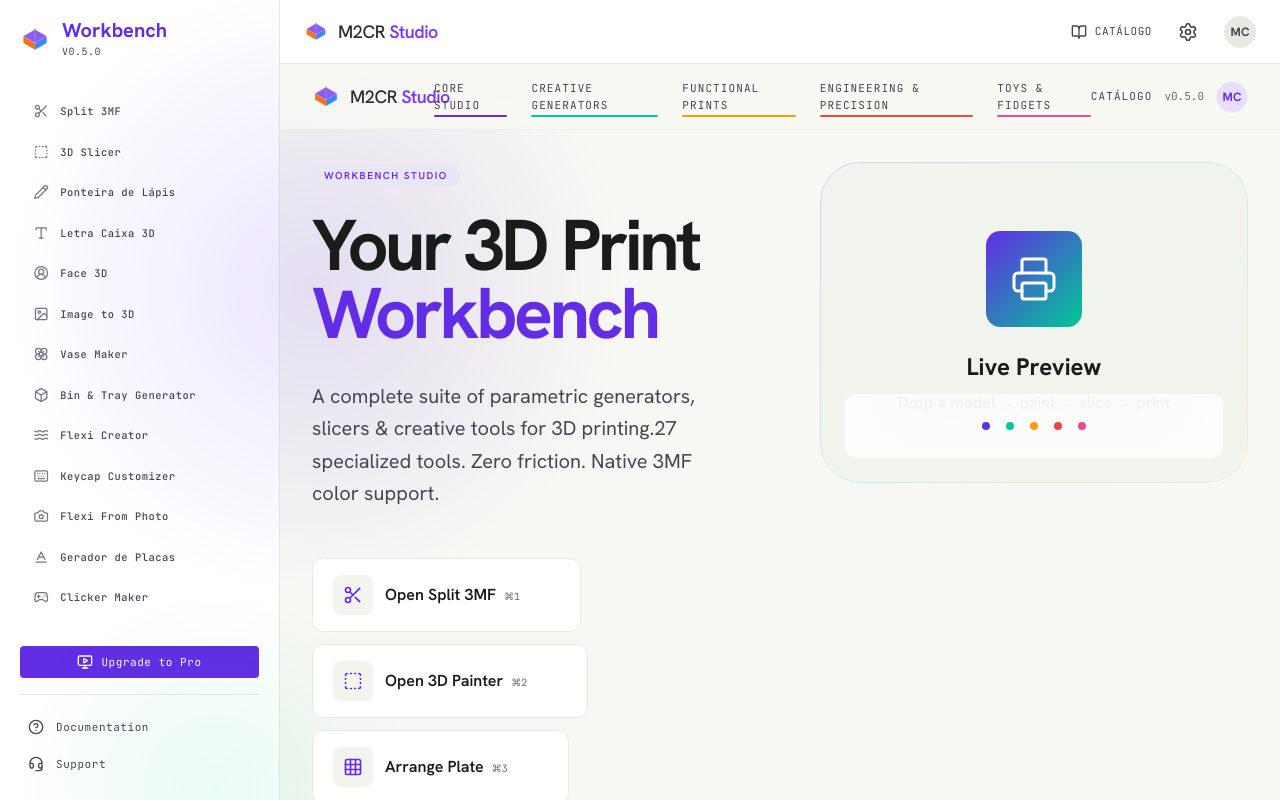
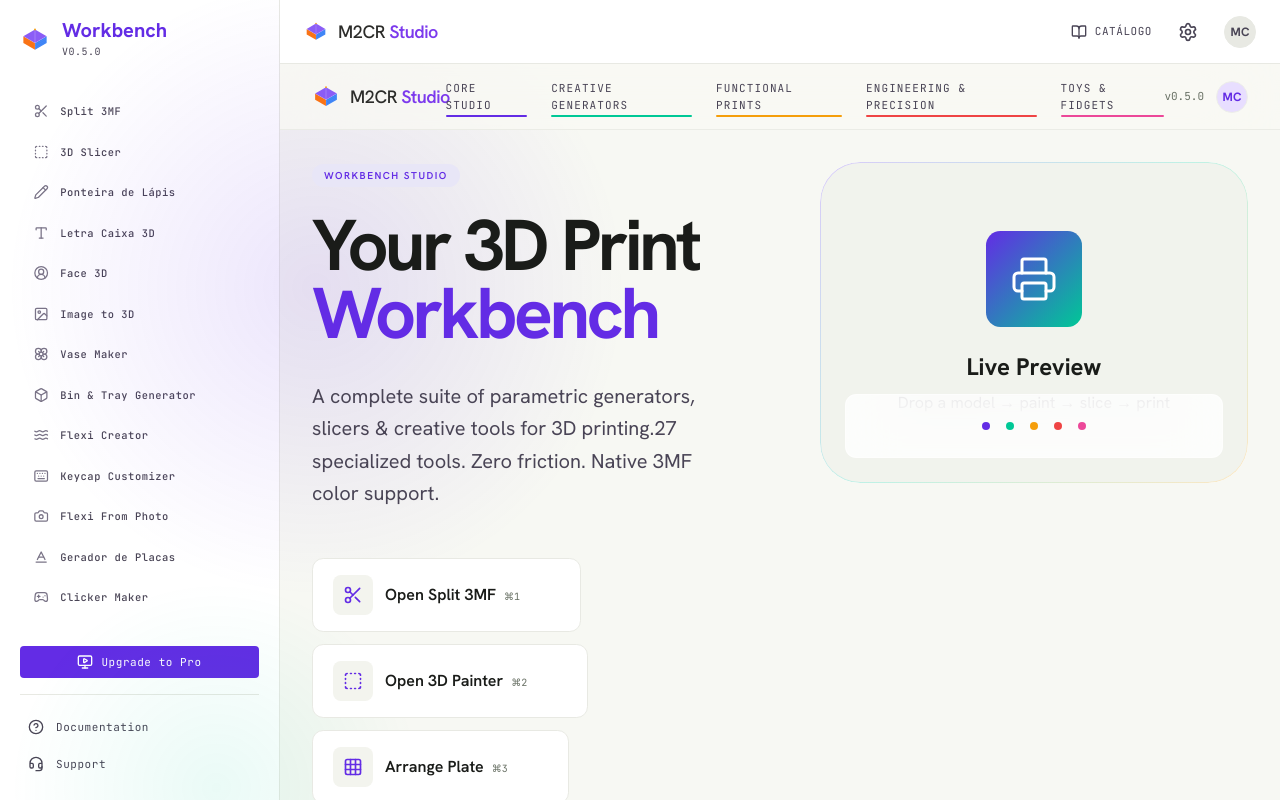
Before and after one commit to celcito/3dlabOpen, a React (Vite) app: page / in a window 1280 px wide. Built offline with nearby package versions, Linux system fonts and the light colour scheme; what three-bvh-csg would draw is missing.

Commit message:
fix: remove duplicated catalog link on dashboard header

```diff
--- a/src/pages/Dashboard.tsx
+++ b/src/pages/Dashboard.tsx
@@ -417,14 +417,6 @@ export default function Dashboard() {
             ))}
           </nav>
           <div className="flex items-center gap-3">
-            <a
-              href="/catalogo_m2cr.pdf"
-              target="_blank"
-              rel="noopener noreferrer"
-              className="font-mono text-[11px] uppercase tracking-[0.1em] text-[var(--on-surface-variant)] hover:text-[var(--workbench-text)] transition-colors"
-            >
-              Catálogo
-            </a>
             <span className="hidden sm:block font-mono text-[11px] text-[var(--workbench-muted)]">v0.5.0</span>
             <div className="w-8 h-8 rounded-full bg-[var(--primary-fixed)] border border-[var(--surface-container)] flex items-center justify-center font-sans text-xs font-bold text-[#632CE5]">
               MC
```
